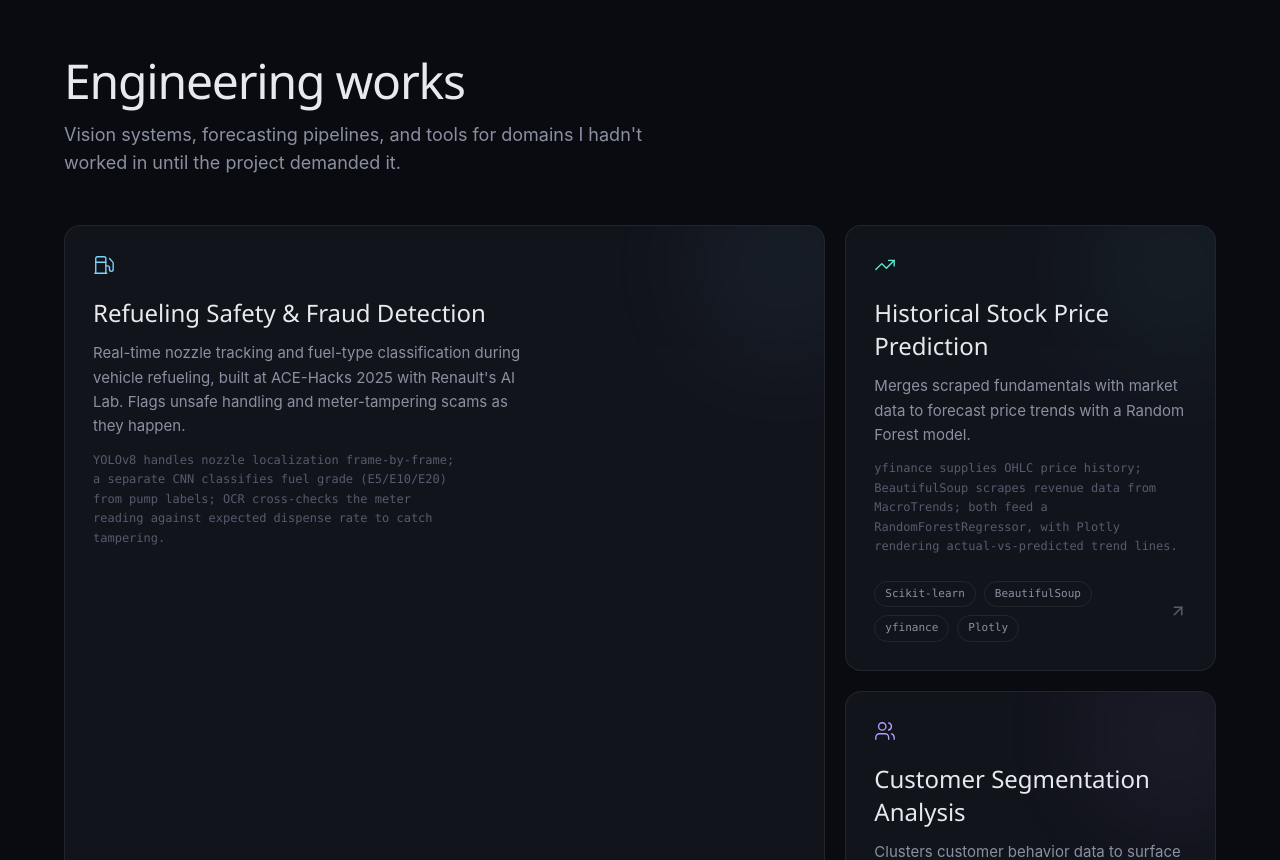
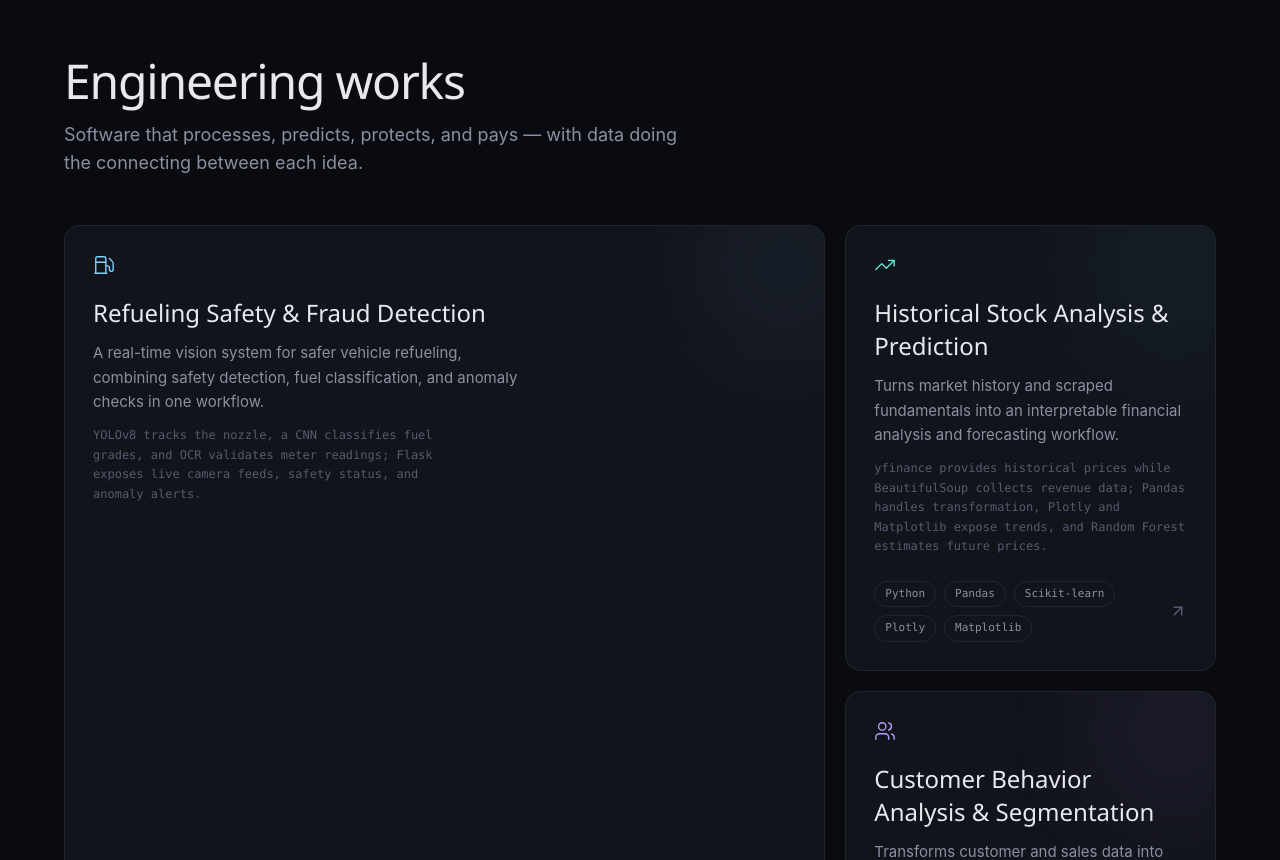
Before and after one commit to srivisnuA/portfolio, a Next.js app: page / in a window 1280 px wide. Shown: the part 1940-2800 px from the top of the page. Built offline with nearby package versions, Linux system fonts and the light colour scheme.

Commit message:
Align projects with resume and GitHub portfolio

```diff
--- a/components/EngineeringWorks.tsx
+++ b/components/EngineeringWorks.tsx
@@ -1,51 +1,63 @@
 "use client";
 
-import { ArrowUpRight, Fuel, TrendingUp, Telescope, Users } from "lucide-react";
+import { ArrowUpRight, Fuel, TrendingUp, Telescope, Users, ScanFace } from "lucide-react";
 import Reveal from "./Reveal";
 
 const projects = [
   {
     title: "Refueling Safety & Fraud Detection",
     description:
-      "Real-time nozzle tracking and fuel-type classification during vehicle refueling, built at ACE-Hacks 2025 with Renault's AI Lab. Flags unsafe handling and meter-tampering scams as they happen.",
+      "A real-time vision system for safer vehicle refueling, combining safety detection, fuel classification, and anomaly checks in one workflow.",
     detail:
-      "YOLOv8 handles nozzle localization frame-by-frame; a separate CNN classifies fuel grade (E5/E10/E20) from pump labels; OCR cross-checks the meter reading against expected dispense rate to catch tampering.",
-    stack: ["YOLOv8", "CNN", "Flask", "OpenCV", "OCR"],
+      "YOLOv8 tracks the nozzle, a CNN classifies fuel grades, and OCR validates meter readings; Flask exposes live camera feeds, safety status, and anomaly alerts.",
+    stack: ["Python", "YOLOv8", "CNN", "Flask", "OpenCV", "OCR"],
     href: "https://github.com/srivisnuA/Vision-Based-Safety-Lapse-Detection-During-Vehicle-Refueling",
     icon: Fuel,
     span: "lg:col-span-2 lg:row-span-2",
     accent: "var(--accent-cyan)",
   },
   {
-    title: "Historical Stock Price Prediction",
+    title: "Historical Stock Analysis & Prediction",
     description:
-      "Merges scraped fundamentals with market data to forecast price trends with a Random Forest model.",
+      "Turns market history and scraped fundamentals into an interpretable financial analysis and forecasting workflow.",
     detail:
-      "yfinance supplies OHLC price history; BeautifulSoup scrapes revenue data from MacroTrends; both feed a RandomForestRegressor, with Plotly rendering actual-vs-predicted trend lines.",
-    stack: ["Scikit-learn", "BeautifulSoup", "yfinance", "Plotly"],
+      "yfinance provides historical prices while BeautifulSoup collects revenue data; Pandas handles transformation, Plotly and Matplotlib expose trends, and Random Forest estimates future prices.",
+    stack: ["Python", "Pandas", "Scikit-learn", "Plotly", "Matplotlib"],
     href: "https://github.com/srivisnuA/Historical-stock-price-prediction",
     icon: TrendingUp,
     span: "lg:col-span-1",
     accent: "var(--accent-teal)",
   },
   {
-    title: "Customer Segmentation Analysis",
+    title: "Customer Behavior Analysis & Segmentation",
     description:
-      "Clusters customer behavior data to surface distinct spending segments for targeted business decisions.",
+      "Transforms customer and sales data into actionable segments, dashboards, and business-facing visual stories.",
     detail:
-      "K-Means clustering over purchase-history features, with results exported into a Tableau workbook for stakeholder-facing exploration rather than a static report.",
-    stack: ["Scikit-learn", "Pandas", "Tableau"],
+      "Cleaned and explored datasets with Pandas and NumPy, applied clustering to behavioral features, and built interactive Excel and Tableau views for segment-level analysis.",
+    stack: ["Pandas", "NumPy", "Scikit-learn", "Excel", "Tableau"],
     href: "https://github.com/srivisnuA/customer-segmentation-analysis",
     icon: Users,
     span: "lg:col-span-1",
     accent: "#B39DFF",
   },
   {
+    title: "FaceFare — Contactless Transit Payments",
+    description:
+      "A facial-recognition payment concept connecting passenger identification, fare calculation, wallet flows, and transaction processing.",
+    detail:
+      "Built with OpenCV, MTCNN, and FaceNet; structured passenger, trip, wallet, and transaction workflows around a privacy-preserving identity architecture that led to an Indian patent application.",
+    stack: ["Python", "OpenCV", "MTCNN", "FaceNet"],
+    href: "https://github.com/srivisnuA/FaceFare",
+    icon: ScanFace,
+    span: "lg:col-span-2",
+    accent: "var(--accent-amber)",
+  },
+  {
     title: "ISRO OHRC Image Enhancement",
     description:
-      "A desktop tool for enhancing low-light lunar orbiter imagery from ISRO's OHRC camera — brightness, contrast, and gamma correction with an annotation workflow.",
+      "A desktop workflow for improving low-light lunar imagery with controlled enhancement and annotation tools.",
     detail:
-      "PyQt5 desktop app with live-preview sliders for brightness, contrast, and gamma; built for reviewing and annotating deep-space frames where standard exposure falls short.",
+      "PyQt5 provides live preview controls for brightness, contrast, and gamma correction; OpenCV and Pillow handle the image-processing pipeline.",
     stack: ["Python", "OpenCV", "PyQt5", "Pillow"],
     href: "https://github.com/srivisnuA/Low-light-enhancement-of-ISRO-S-OHRC-image",
     icon: Telescope,
@@ -63,8 +75,8 @@ export default function EngineeringWorks() {
             Engineering works
           </h2>
           <p className="mt-4 max-w-[55ch] text-base text-[var(--text-muted)] sm:text-lg">
-            Vision systems, forecasting pipelines, and tools for domains I
-            hadn&apos;t worked in until the project demanded it.
+            Software that processes, predicts, protects, and pays — with data
+            doing the connecting between each idea.
           </p>
         </Reveal>
 
```
